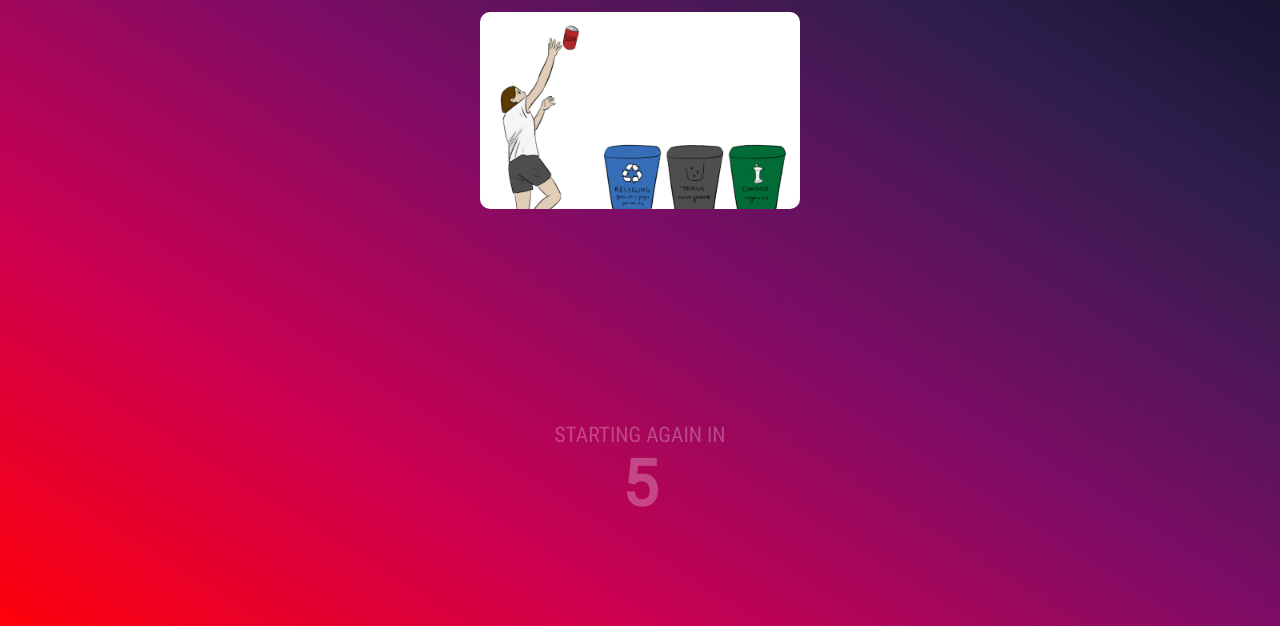
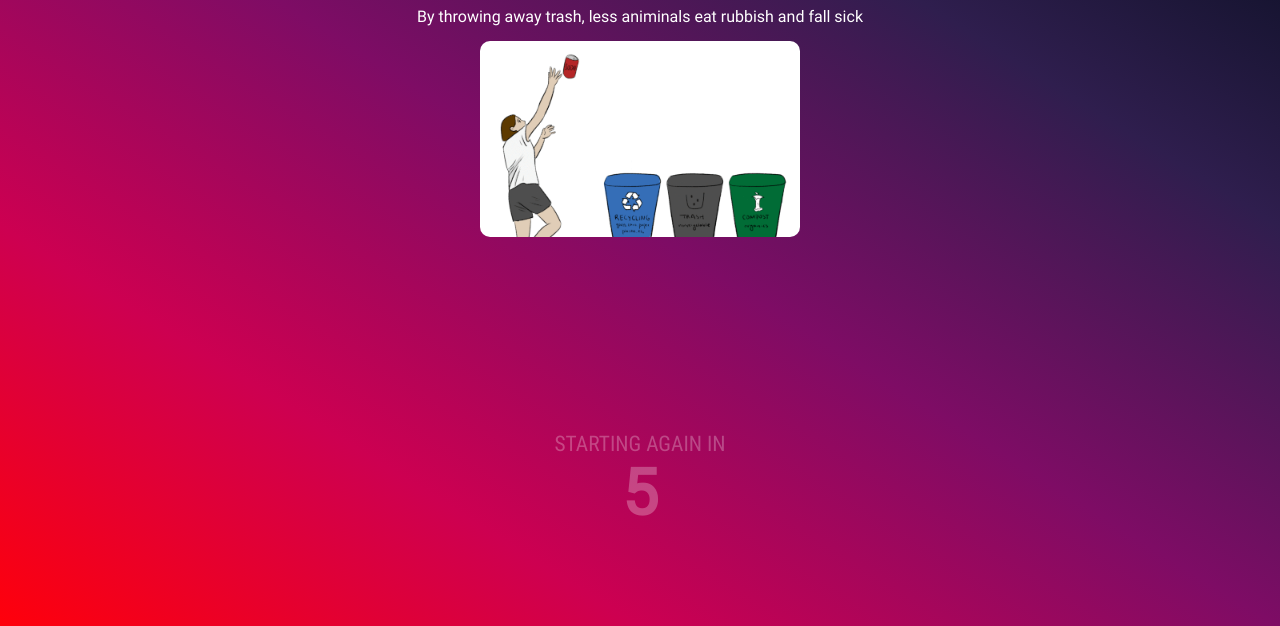
Before and after one commit to yaccer/Dino-Chat, a plain HTML site: page end/index.html in a window 1280 px wide. Shown: the part 174-800 px from the top of the page. Drawn offline with Linux system fonts and the light colour scheme.

Commit message:
advocate for the planet end speach

```diff
--- a/end/index.html
+++ b/end/index.html
@@ -14,6 +14,8 @@
         <main>
             <h1>SAVE THE PLANET</h1>
             <p>To stop more more endangered species from going extinct, throw away your trash to stop polution.</p>
+            <br>
+            <p>By throwing away trash, less animinals eat rubbish and fall sick</p>
             <img src="/assets/trash.gif"/>
         </main>
 
```
